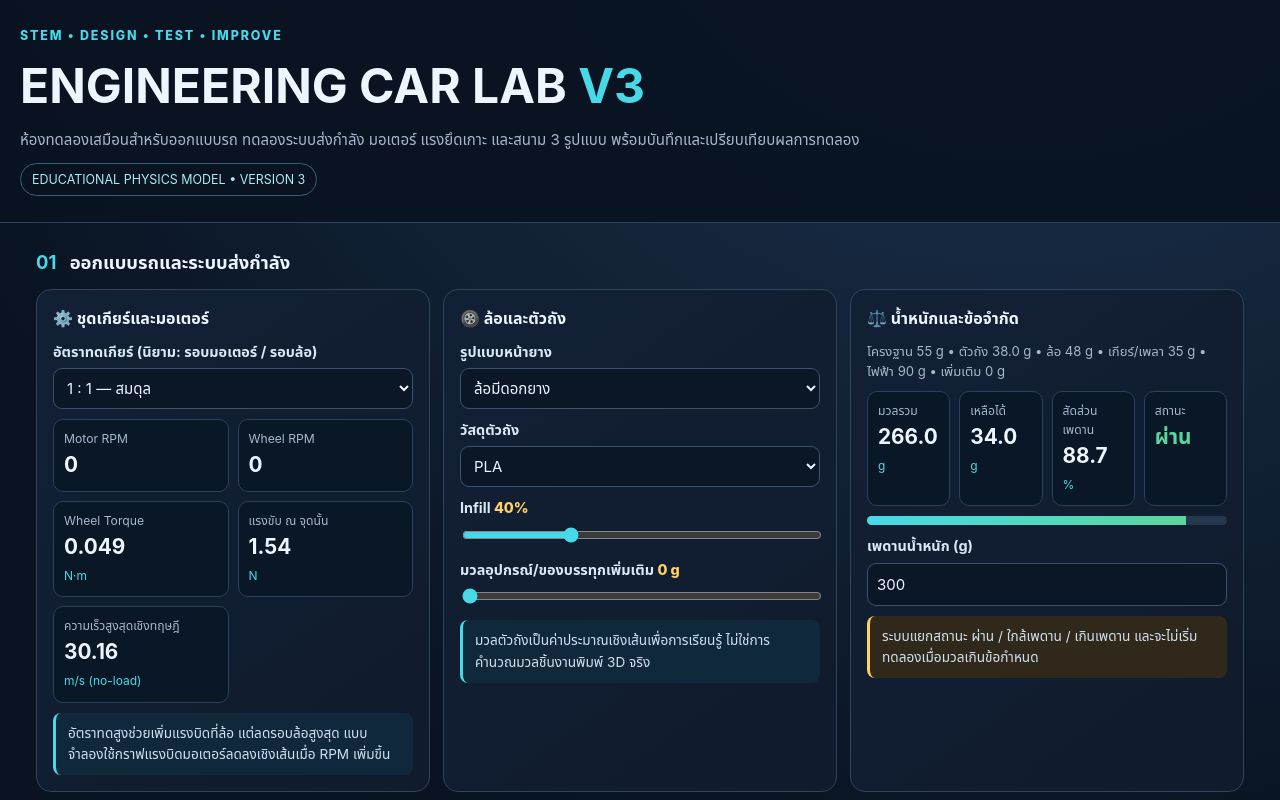
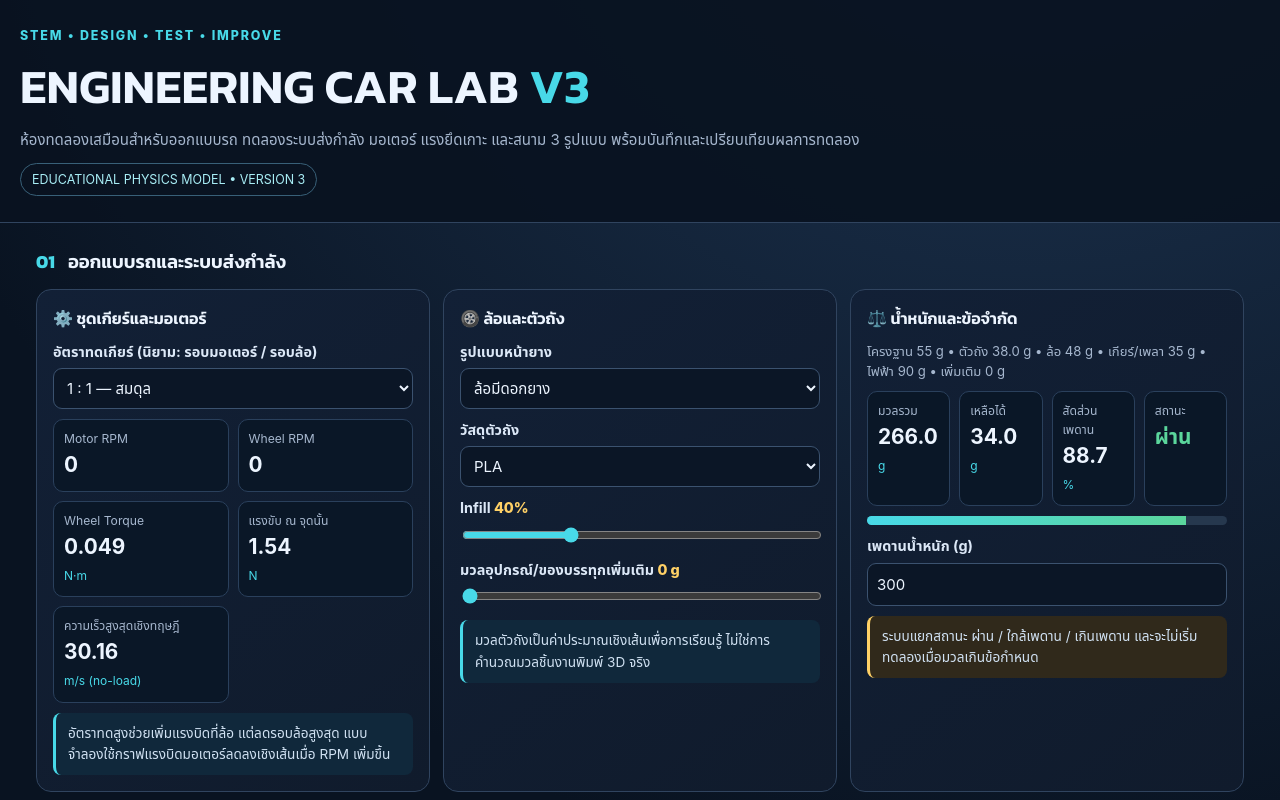
Before and after one commit to kao-teaching/material_and_friction, a plain HTML site: page index.html in a window 1280 px wide. Shown: the top 800 px of the page. Drawn offline with Linux system fonts and the light colour scheme.

Commit message:
Update index.html

```diff
--- a/index.html
+++ b/index.html
@@ -1,6 +1,17 @@
 <!DOCTYPE html>
 <html lang="th">
 <head>
+
+<!-- เชื่อมต่อ Google Fonts -->
+<link rel="preconnect" href="https://fonts.googleapis.com">
+<link rel="preconnect" href="https://fonts.gstatic.com" crossorigin>
+
+<!-- โหลดฟอนต์ Prompt และ Kanit -->
+<link href="https://fonts.googleapis.com/css2?family=Kanit:wght@400;500;600;700&family=Prompt:wght@300;400;500;600;700&display=swap" rel="stylesheet">
+
+<!-- เรียกใช้ไฟล์ CSS -->
+<link rel="stylesheet" href="style.css">
+
 <meta charset="UTF-8"><meta name="viewport" content="width=device-width, initial-scale=1">
 <meta name="theme-color" content="#0b1220">
 <title>ENGINEERING CAR LAB V3</title>
```
